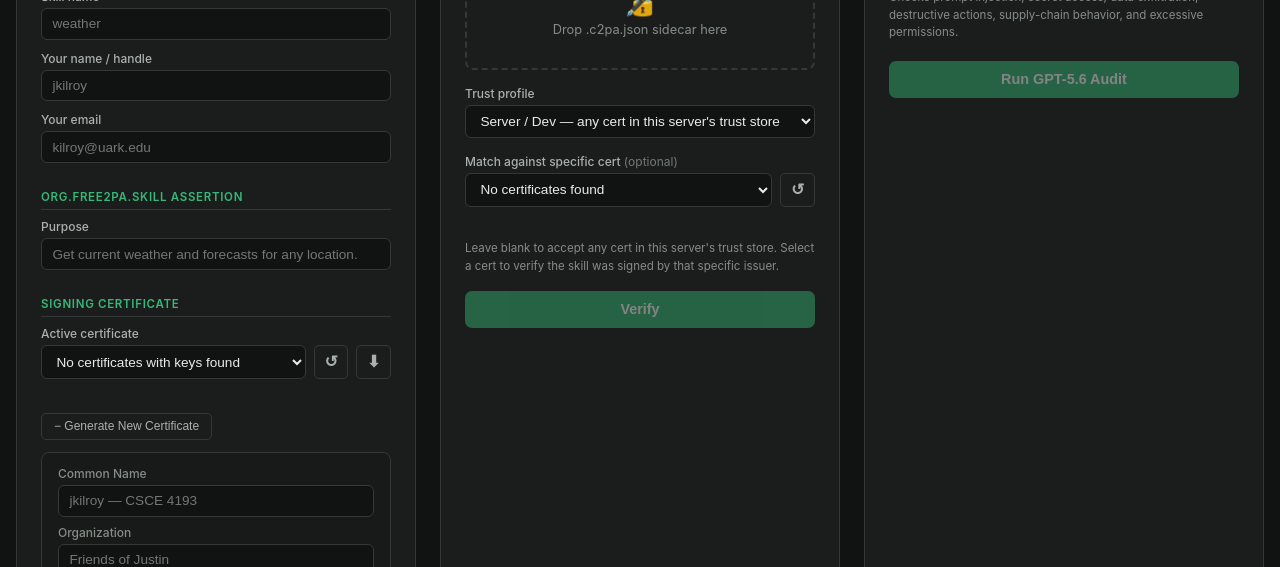
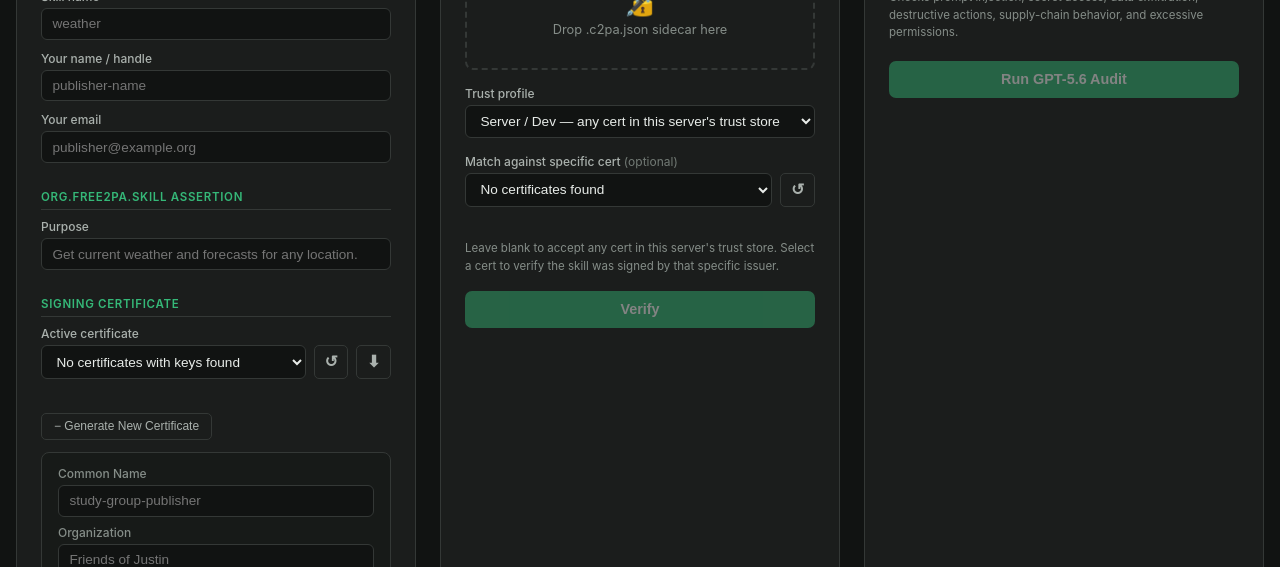
Before and after one commit to kilroyblockchain/free2pa-devtool, a website: page public/index.html in a window 1280 px wide. Both pictures are taken after a click on the button "+ Generate New Certificate". Shown: the part 435-1002 px from the top of the page. Drawn offline with Linux system fonts and the light colour scheme; no server answers.

Commit message:
remove personal UI placeholders

```diff
--- a/public/index.html
+++ b/public/index.html
@@ -426,9 +426,9 @@
       <label for="signTitle">Skill name</label>
       <input type="text" id="signTitle" placeholder="weather" />
       <label for="signActor">Your name / handle</label>
-      <input type="text" id="signActor" placeholder="jkilroy" />
+      <input type="text" id="signActor" placeholder="publisher-name" />
       <label for="signEmail">Your email</label>
-      <input type="text" id="signEmail" placeholder="kilroy@uark.edu" />
+      <input type="text" id="signEmail" placeholder="publisher@example.org" />
     </div>
 
     <div class="field-group">
@@ -454,7 +454,7 @@
 
       <div class="gen-cert-form" id="genCertForm" style="display:none;">
         <label for="genCertName">Common Name</label>
-        <input type="text" id="genCertName" placeholder="jkilroy — CSCE 4193" />
+        <input type="text" id="genCertName" placeholder="study-group-publisher" />
         <label for="genCertOrg">Organization</label>
         <input type="text" id="genCertOrg" placeholder="Friends of Justin" />
         <label for="genCertDays">Validity (days)</label>
@@ -474,7 +474,7 @@
           <div class="dz-name" id="importCertFilenames"></div>
         </div>
         <label for="importCertName">Save as <span style="color:#727a75; font-weight:400;">(optional — single file only)</span></label>
-        <input type="text" id="importCertName" placeholder="jkilroy-team-a" />
+        <input type="text" id="importCertName" placeholder="study-group" />
         <button type="button" id="importCertBtn" style="margin-top:0.5rem; font-size:0.82rem; padding:0.5rem 1rem;">Import Certificate(s)</button>
         <div class="result" id="importCertResult"></div>
       </div>
```
